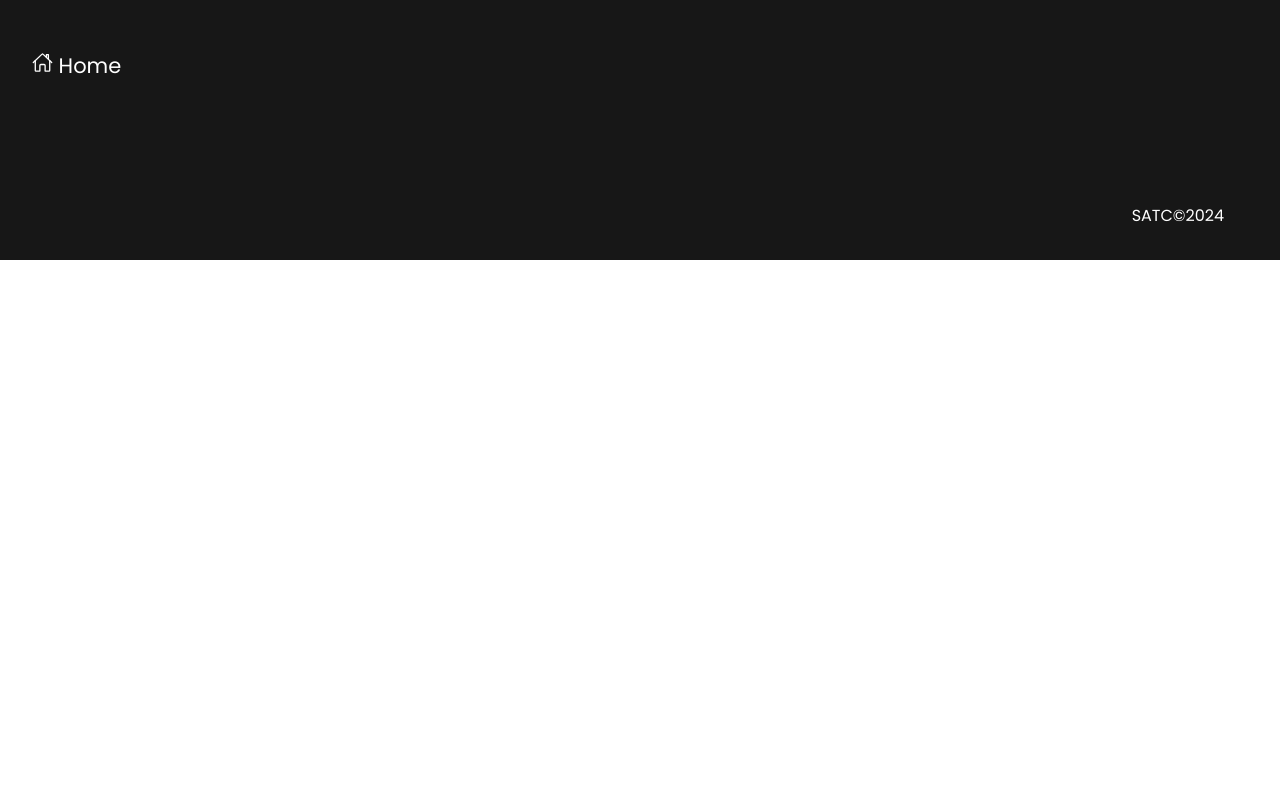
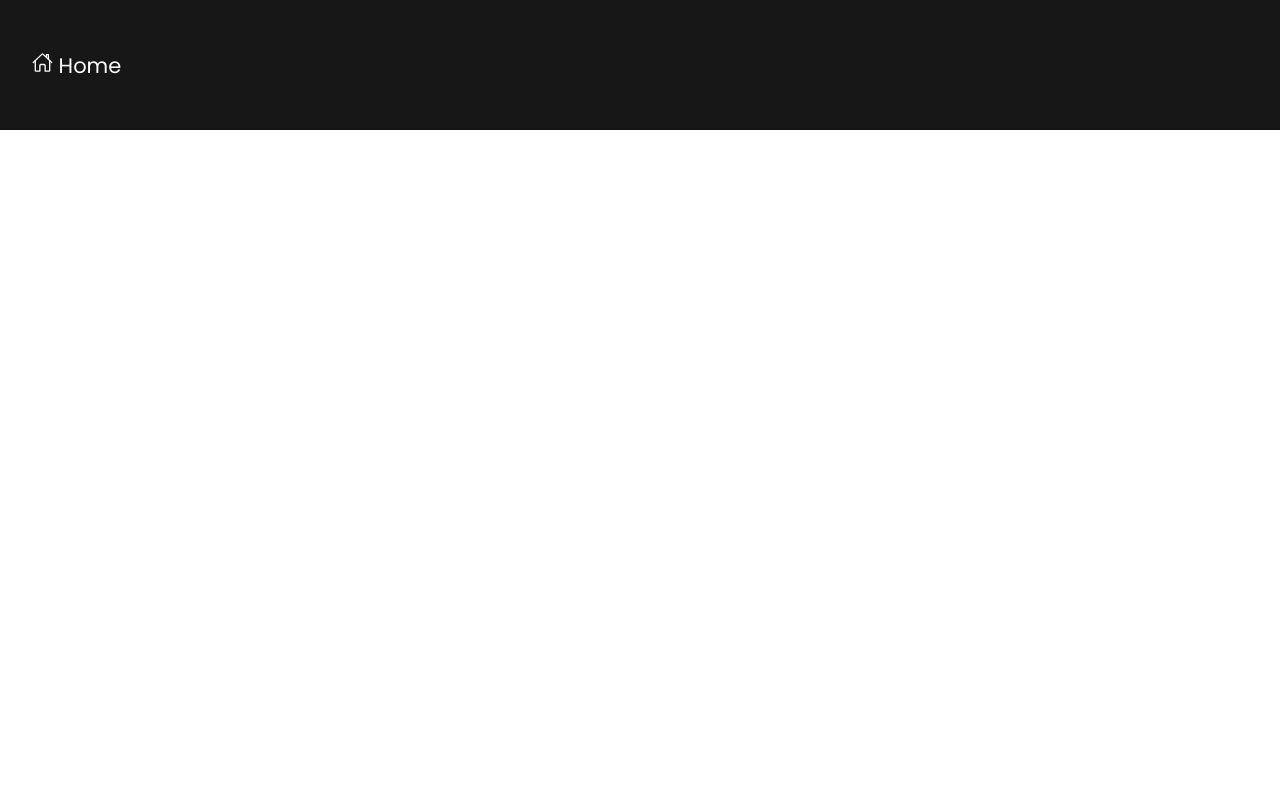
Before and after one commit to DanielFreitassc/Projeto_final_frontend, a React (Vite) app: page / in a window 1280 px wide. Shown: the top 800 px of the page. Built offline with nearby package versions, Linux system fonts and the light colour scheme.

Commit message:
Feat: Page home

```diff
--- a/src/screens/index.tsx
+++ b/src/screens/index.tsx
@@ -1,5 +1,10 @@
+import { ContainerHome } from "./styles";
 
 const Home = () => {
+    return(
+        <ContainerHome>
 
+        </ContainerHome>
+    );
 }
 export default Home;
```
